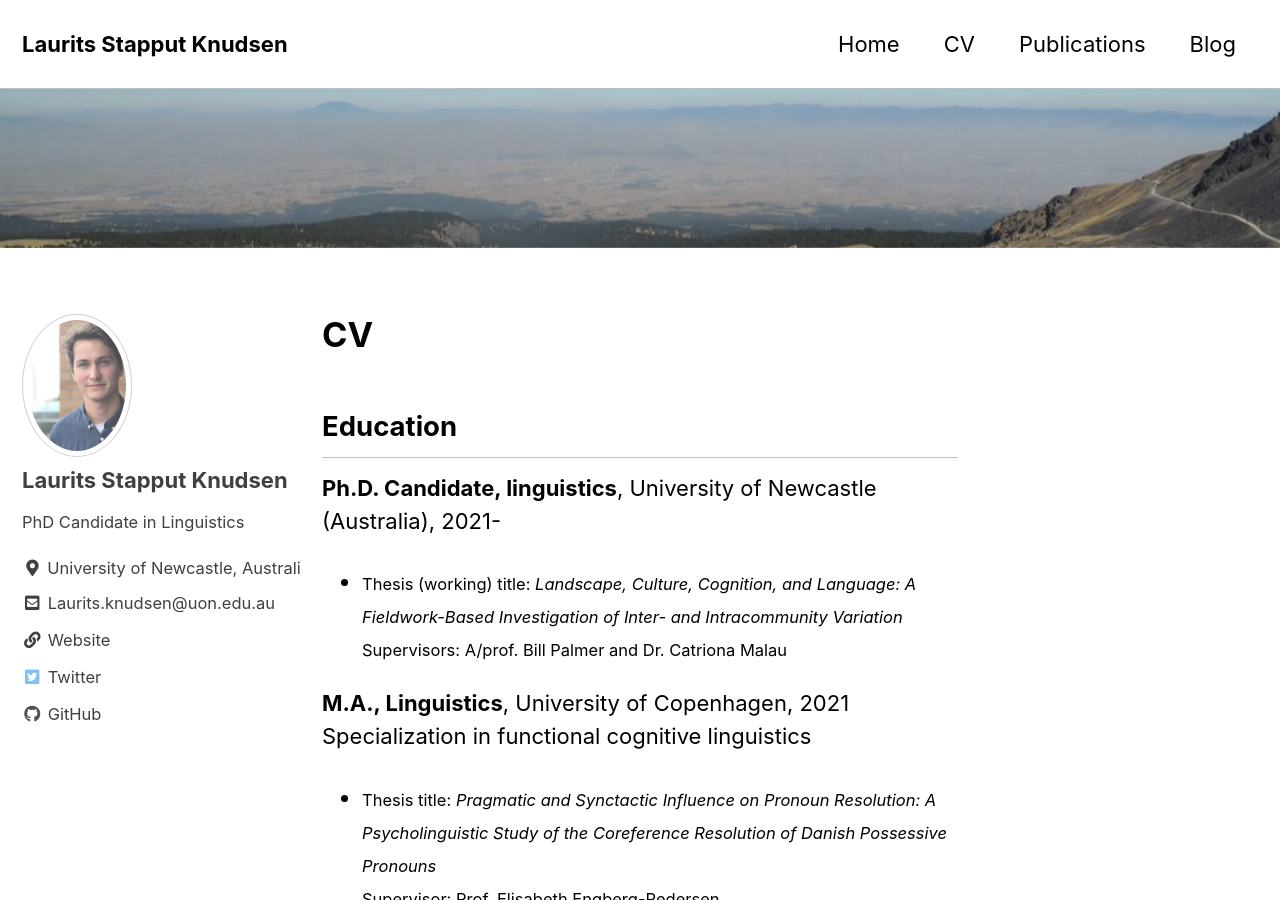
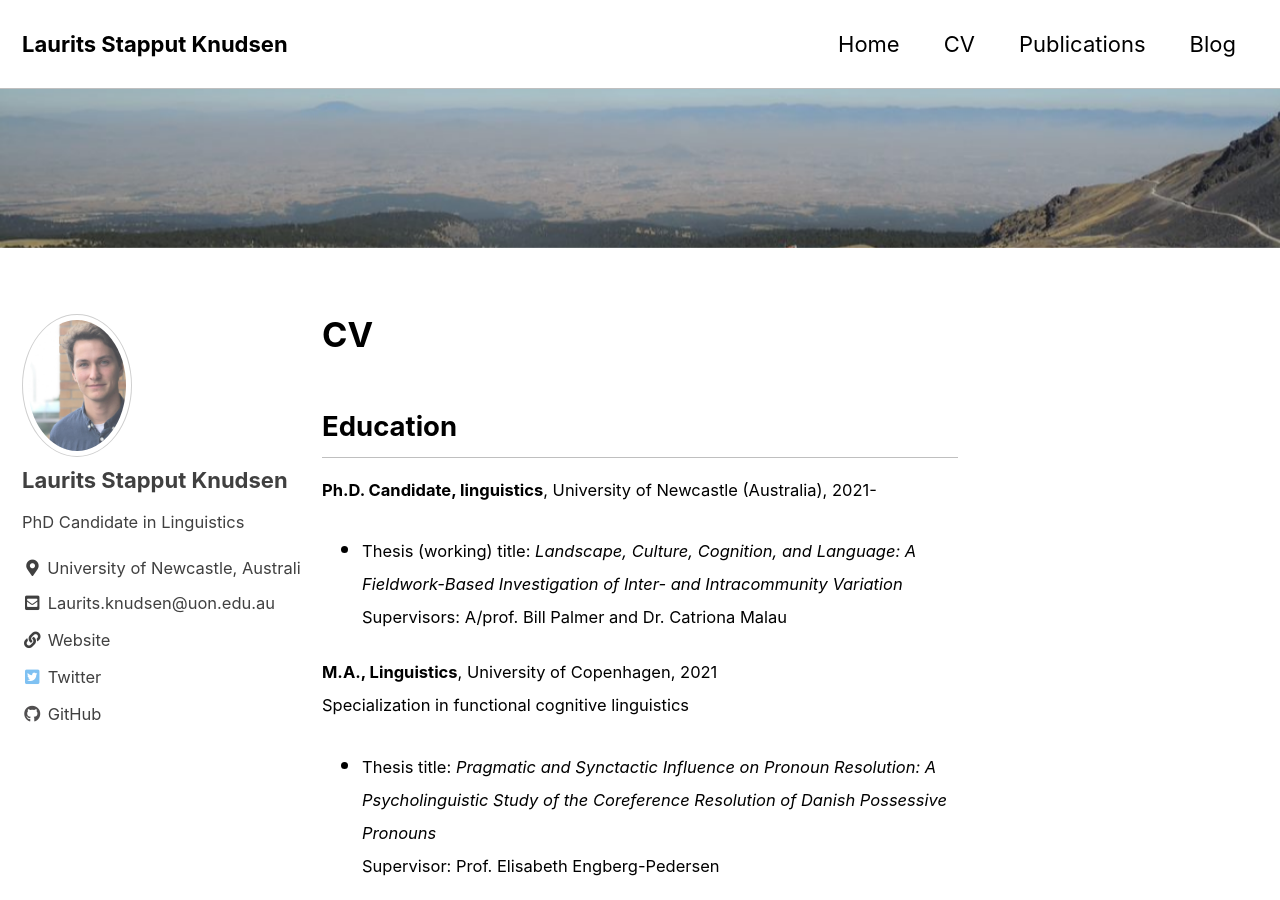
Before and after one commit to lstapputknudsen/lstapputknudsen.github.io, a Jekyll site: the page built from _pages/cv.md, in a window 1280 px wide and 900 px high. Built offline with Jekyll 4.4.1, drawn with Linux system fonts in a browser that asks for light colours; cached includes are drawn as plain includes.

Commit message:
Update cv.md

```diff
--- a/_pages/cv.md
+++ b/_pages/cv.md
@@ -11,18 +11,18 @@ permalink: /cv/
 
 ## Education
 
-**Ph.D. Candidate, linguistics**, University of Newcastle (Australia), 2021-
+<small> **Ph.D. Candidate, linguistics**, University of Newcastle (Australia), 2021-
 
 * <small> Thesis (working) title: *Landscape, Culture, Cognition, and Language: A Fieldwork-Based Investigation of Inter- and Intracommunity Variation*
 Supervisors: A/prof. Bill Palmer and Dr. Catriona Malau </small>
 
-**M.A., Linguistics**, University of Copenhagen, 2021
+<small> **M.A., Linguistics**, University of Copenhagen, 2021
 Specialization in functional cognitive linguistics
 
 * <small> Thesis title: *Pragmatic and Synctactic Influence on Pronoun Resolution: A Psycholinguistic Study of the Coreference Resolution of Danish Possessive Pronouns*
 Supervisor: Prof. Elisabeth Engberg-Pedersen </small>
 
-**B.A, Linguistics**, University of Copenhagen, 2018
+<small> **B.A, Linguistics**, University of Copenhagen, 2018
 
 ## Skills
 
@@ -53,41 +53,41 @@ Supervisor: Prof. Elisabeth Engberg-Pedersen </small>
 
 ## Research experience
 
-**Research Intern**, University of Copenhagen, 2020
+<small> **Research Intern**, University of Copenhagen, 2020
 
 * <small> Researching linguistic and cognitive preferences regarding the use of different orientational systems in two varieties of Nahuatl as part of the Nahuatl Space Project. </small>
 
-**Student assistant**, IT-university of Copenhagen, 2018-2020
+<small> **Student assistant**, IT-university of Copenhagen, 2018-2020
 
 * <small> Annotating linguistic material for a Danish treebank project, and I writing annotation guidelines for future annotators. </small>
 
-**Student Assistant**, MIRSK, 2018
+<small> **Student Assistant**, MIRSK, 2018
 
 * <small> Annotating linguistic data for automatic speech-processing software. </small>
 
-**Student Assistant**, University of Copenhagen, 2017
+<small> **Student Assistant**, University of Copenhagen, 2017
 
 * <small> Collecting and processing data for a project on the vocabulary of 5th graders. </small>
 
-**Research Assistant**, Linguistic Fieldwork, 2017
+<small> **Research Assistant**, Linguistic Fieldwork, 2017
 
 * <small> Documentation of the highly endangered language Acazulco Otomí in Mexico. </small>
 
 ## Teaching experience
 
-**Sprogliga**, 2017-2019
+<small> **Sprogliga**, 2017-2019
 
 * <small> I have been responsible for teaching general linguistics and problem solving to Danish high schoolers to prepare them for participation in the IOL (International Linguistics Olympiad). </small>
 
-**TalentCampDK**, 2016-2019
+<small> **TalentCampDK**, 2016-2019
 * <small> I have been responsible for planning and teaching various courses in a broad range of linguistic subjects. TalentCampDK is an educational offer for gifted 7-9th grade students. </small>
 
 ## Grants
 
-**Frøken Maria Månssons legat**, 2020
+<small> **Frøken Maria Månssons legat**, 2020
 * <small> Travel grant to fund fieldwork in Mexico (10.000 DKK)
 
-**Københavns Universitets Internationaliseringsstipendium**, 2017
+<small> **Københavns Universitets Internationaliseringsstipendium**, 2017
 * <small> Travel grant for exchange studies at University of California (8.000 DKK), not utilised
 
 ## Professional memberships
```
